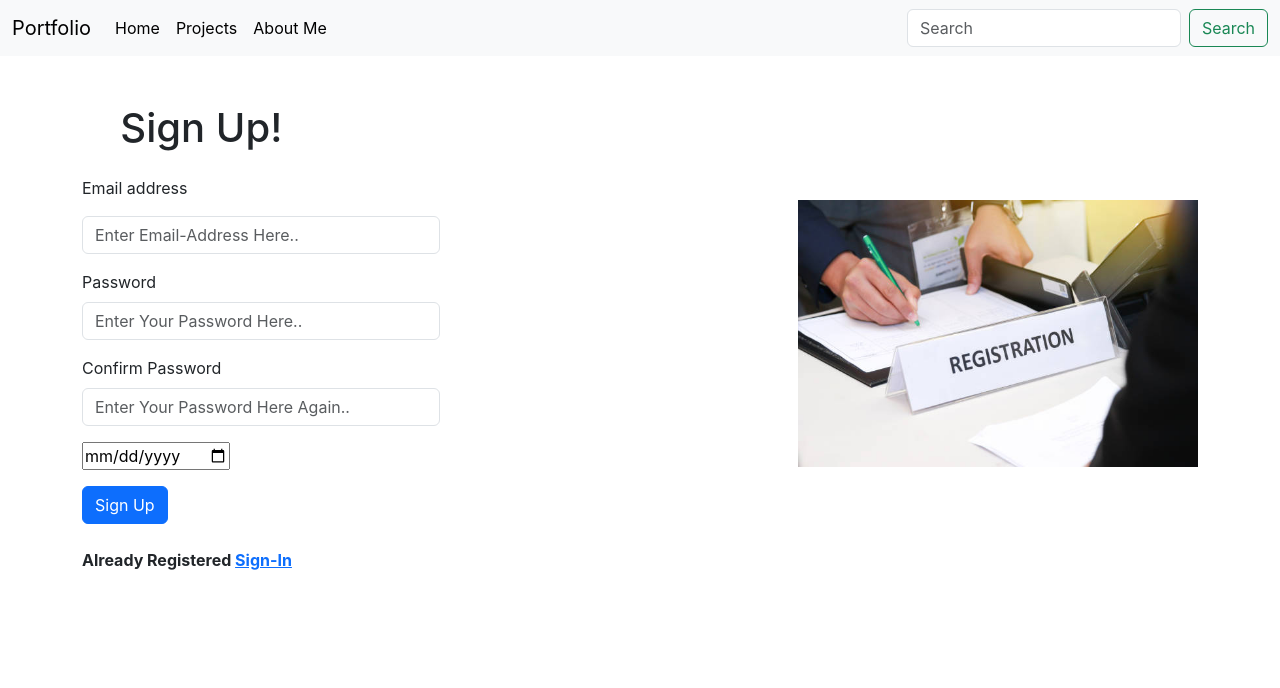
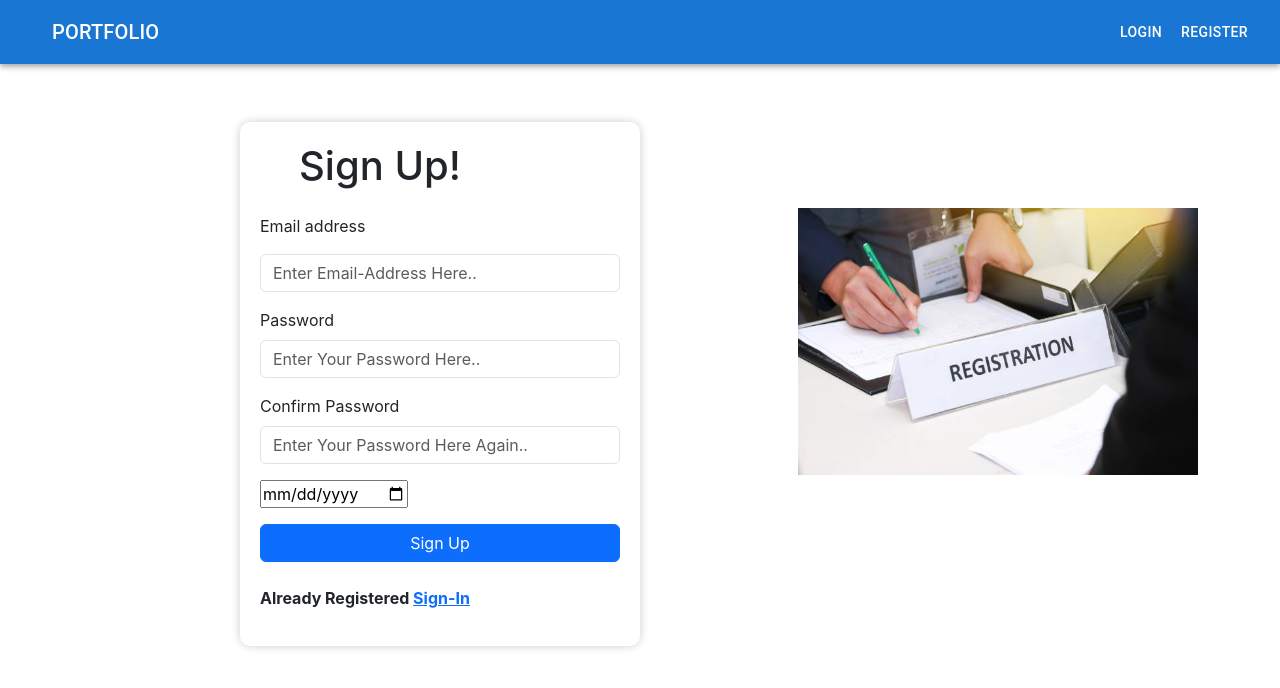
Before and after one commit to Gaurang-Singhania/Sign-In-Page, a React (Create React App) app: page / in a window 1280 px wide. Shown: the top 688 px of the page. Built offline with nearby package versions, Linux system fonts and the light colour scheme.

Commit message:
Adding Files

```diff
--- a/src/components/Mainpage.js
+++ b/src/components/Mainpage.js
@@ -1,5 +1,8 @@
 import React, { useState } from 'react'
 import { NavLink } from 'react-router-dom';
+import Box from '@mui/material/Box';
+import TextField from '@mui/material/TextField';
+import './page.css';
 
 function Mainpage() {
 
@@ -10,8 +13,6 @@ function Mainpage() {
         date: "",
 
     });
-
-  const [data,setData]=useState({});
 
     const getData = (e) => {
 
@@ -32,28 +33,29 @@ function Mainpage() {
         e.preventDefault();
         console.log(inputValue);
 
-        const {username,password1,password2,date}=inputValue;
+        const { username, password1, password2 } = inputValue;
+        const emailRegex = /^[A-Za-z0-9._%+-]+@[A-Za-z0-9.-]+\.[A-Za-z]{2,4}$/;
 
-        if(username===""){
+        if (username === "") {
             alert("Enter username");
         }
-        else if(!username.includes('@')){
+        else if (!emailRegex.test(username)) {
             alert("Enter valid email address");
         }
-        else if(password1===""){
+        else if (password1 === "") {
             alert("Enter password");
         }
-        else if(password2===""){
+        else if (password2 === "") {
             alert("Enter password");
         }
-        else if(password1!=password2){
+        else if (password1 != password2) {
             alert("Enter correct password");
         }
-        else{
+        else {
             alert("Registered successfully")
             console.log("Registered successfully")
 
-            localStorage.setItem("user",JSON.stringify([inputValue]));
+            localStorage.setItem("user", JSON.stringify([inputValue]));
         }
     }
 
@@ -61,22 +63,22 @@ function Mainpage() {
         <div className='container mt-5' >
             <section className='d-flex justify-content-between'>
                 <div className='leftpart mx-100' style={{ width: "100%" }} >
-                    <h1 className='text-center col-lg-4'>Sign Up!</h1>
+                    <h1 className='text-center col-lg-8'>Sign Up!</h1>
                     <form>
-                        <div className="mb-3 col-lg-6">
+                        <div className="mb-3 col-lg-12">
                             <label htmlFor="exampleInputEmail1" className="form-label my-3">Email address</label>
-                            <input type="email" onBlur={getData} required  name='username' className="form-control" id="exampleInputEmail1" aria-describedby="emailHelp" placeholder='Enter Email-Address Here..' />
+                            <input type="email" onBlur={getData} required name='username' className="form-control" id="exampleInputEmail1" aria-describedby="emailHelp" placeholder='Enter Email-Address Here..' />
                         </div>
-                        <div className="mb-3 col-lg-6">
+                        <div className="mb-3 col-lg-12">
                             <label htmlFor="exampleInputPassword1" className="form-label">Password</label>
-                            <input type="password" onBlur={getData} required  name='password1' className="form-control" id="exampleInputPassword1" placeholder='Enter Your Password Here..' />
+                            <input type="password" onBlur={getData} required name='password1' className="form-control" id="exampleInputPassword1" placeholder='Enter Your Password Here..' />
                         </div>
-                        <div className="mb-3 col-lg-6">
+                        <div className="mb-3 col-lg-12">
                             <label htmlFor="exampleInputPassword2" className="form-label">Confirm Password</label>
-                            <input type="password" onBlur={getData} required  name='password2' className="form-control" id="exampleInputPassword1" placeholder='Enter Your Password Here Again..' />
+                            <input type="password" onBlur={getData} required name='password2' className="form-control" id="exampleInputPassword1" placeholder='Enter Your Password Here Again..' />
                         </div>
                         <div className="mb-3 col-lg-20 my-10">
-                            <input type="date" onBlur={getData} required  name='date' />
+                            <input type="date" onBlur={getData} required name='date' />
                         </div>
                         <button type="submit" className="btn btn-primary" style={{ width: "150" }} onClick={submitData}>Sign Up</button>
                     </form>
--- a/src/components/Navbar.js
+++ b/src/components/Navbar.js
@@ -1,33 +1,34 @@
-import React from 'react'
+import * as React from 'react';
+import AppBar from '@mui/material/AppBar';
+import Box from '@mui/material/Box';
+import Toolbar from '@mui/material/Toolbar';
+import Typography from '@mui/material/Typography';
+import Button from '@mui/material/Button';
+import IconButton from '@mui/material/IconButton';
+
 
 const Navbar = () => {
     return (
         <>
-            <nav className="navbar navbar-expand-lg bg-body-tertiary ">
-                <div className="container-fluid">
-                    <a className="navbar-brand" href="#">Portfolio</a>
-                    <button className="navbar-toggler" type="button" data-bs-toggle="collapse" data-bs-target="#navbarSupportedContent" aria-controls="navbarSupportedContent" aria-expanded="false" aria-label="Toggle navigation">
-                        <span className="navbar-toggler-icon"></span>
-                    </button>
-                    <div className="collapse navbar-collapse" id="navbarSupportedContent">
-                        <ul className="navbar-nav me-auto mb-2 mb-lg-0">
-                            <li className="nav-item">
-                                <a className="nav-link active" aria-current="page" href="#">Home</a>
-                            </li>
-                            <li className="nav-item">
-                                <a className="nav-link active" aria-current="page" href="#">Projects</a>
-                            </li>
-                            <li className="nav-item">
-                                <a className="nav-link active" aria-current="page" href="#">About Me</a>
-                            </li>
-                        </ul>
-                        <form className="d-flex" role="search">
-                            <input className="form-control me-2" type="search" placeholder="Search" aria-label="Search" />
-                            <button className="btn btn-outline-success" type="submit">Search</button>
-                        </form>
-                    </div>
-                </div>
-            </nav>
+           <Box sx={{ flexGrow: 1 }}>
+      <AppBar position="static">
+        <Toolbar>
+          <IconButton
+            size="large"
+            edge="start"
+            color="inherit"
+            aria-label="menu"
+            sx={{ mr: 2 }}
+          >
+          </IconButton>
+          <Typography variant="h6" component="div" sx={{ flexGrow: 1 }}>
+            PORTFOLIO
+          </Typography>
+          <Button color="inherit">Login</Button>
+          <Button color="inherit">Register</Button>
+        </Toolbar>
+      </AppBar>
+    </Box>
         </>
     )
 }
--- a/src/components/loginpage.js
+++ b/src/components/loginpage.js
@@ -1,6 +1,7 @@
 import { useState } from "react"
 import React from 'react'
 import { NavLink } from "react-router-dom";
+import './page.css';
 
 function Loginpage() {
 
@@ -67,13 +68,13 @@ function Loginpage() {
             <div className='container mt-5' >
                 <section className='d-flex justify-content-between'>
                     <div className='leftpart mx-100' style={{ width: "100%" }} >
-                        <h1 className='text-center col-lg-4'>Login-In!</h1>
+                        <h1 className='text-center col-lg-8'>Login-In!</h1>
                         <form>
-                            <div className="mb-3 col-lg-6">
+                            <div className="mb-3 col-lg-12">
                                 <label htmlFor="exampleInputEmail1" className="form-label my-3">Email address</label>
                                 <input type="email" onBlur={getData} required name='username' className="form-control" id="exampleInputEmail1" aria-describedby="emailHelp" placeholder='Enter Email-Address Here..' />
                             </div>
-                            <div className="mb-3 col-lg-6">
+                            <div className="mb-3 col-lg-12">
                                 <label htmlFor="exampleInputPassword1" className="form-label">Password</label>
                                 <input type="password" onBlur={getData} required name='password1' className="form-control" id="exampleInputPassword1" placeholder='Enter Your Password Here..' />
                             </div>
--- /dev/null
+++ b/src/components/page.css
@@ -0,0 +1,34 @@
+.leftpart {
+    margin: 0 auto;
+    max-width: 400px;
+    padding: 20px;
+    border-radius: 10px;
+    box-shadow: 0 0 10px rgba(0, 0, 0, 0.2);
+  }
+
+  .mb-3 {
+    margin-bottom: 1rem;
+  }
+
+  .btn-primary {
+    width: 100%;
+  }
+
+  /* Add responsiveness using media queries */
+  @media (max-width: 768px) {
+    .leftpart {
+      max-width: 100%;
+      padding: 10px;
+    }
+
+    .rightPart {
+      display: none;
+    }
+  }
+
+  /* Styles for larger screens */
+  @media (min-width: 768px) {
+    .leftpart {
+      margin-top: 10px;
+    }
+  }
```
